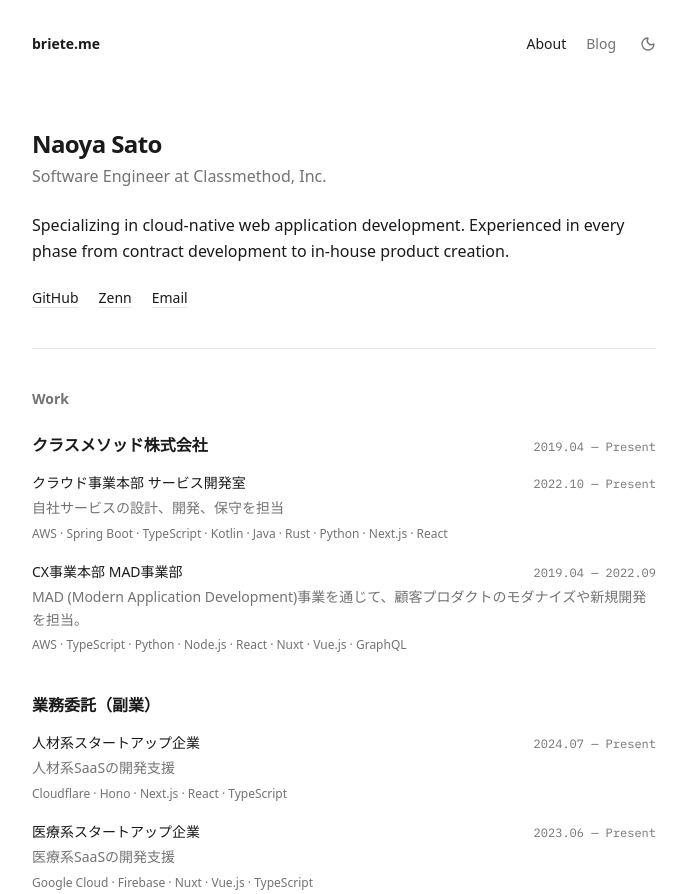
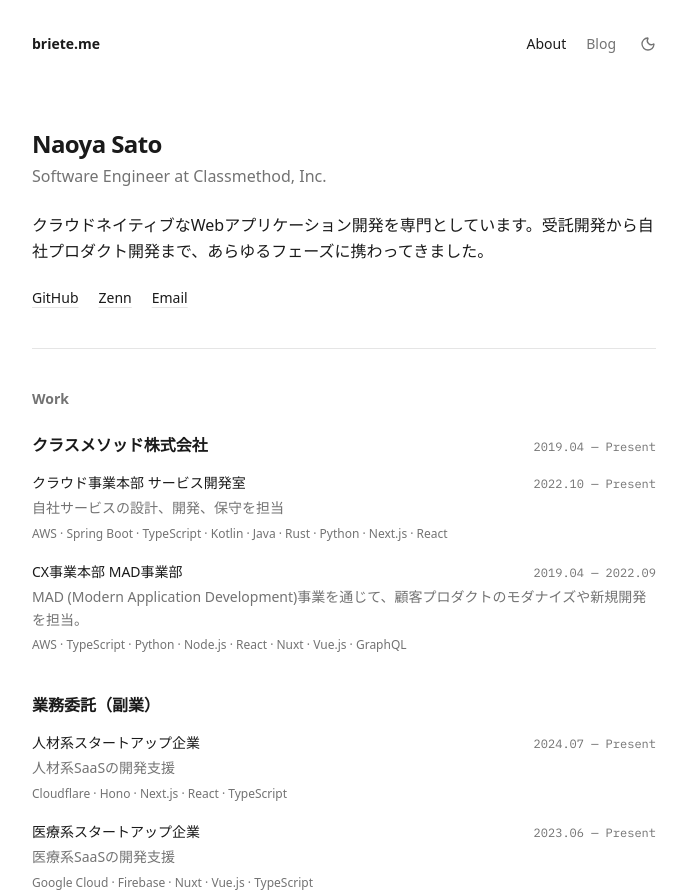
Before and after one commit to briete/about, an Astro site: page / in a window 1280 px wide. Shown: the top 894 px of the page, without its empty margins (296-983 px from the left). Built offline with nearby package versions, Linux system fonts and the light colour scheme; Astro itself is replaced by a stand-in of ours.

Commit message:
Translate profile introduction to Japanese
Co-Authored-By: Claude Opus 5.5 <noreply@anthropic.com>
Claude-Session: https://claude.ai/code/session_01BRETBMAWwJW3Miyd8XfkC9

```diff
--- a/src/pages/index.astro
+++ b/src/pages/index.astro
@@ -171,8 +171,7 @@ const certifications = {
       <h1 class="text-2xl font-semibold tracking-tight">Naoya Sato</h1>
       <p class="mt-1 text-muted">Software Engineer at Classmethod, Inc.</p>
       <p class="mt-6 leading-relaxed">
-        Specializing in cloud-native web application development. Experienced in
-        every phase from contract development to in-house product creation.
+        クラウドネイティブなWebアプリケーション開発を専門としています。受託開発から自社プロダクト開発まで、あらゆるフェーズに携わってきました。
       </p>
       <ul class="mt-6 flex flex-wrap gap-x-5 gap-y-2 text-sm">
         {
```
